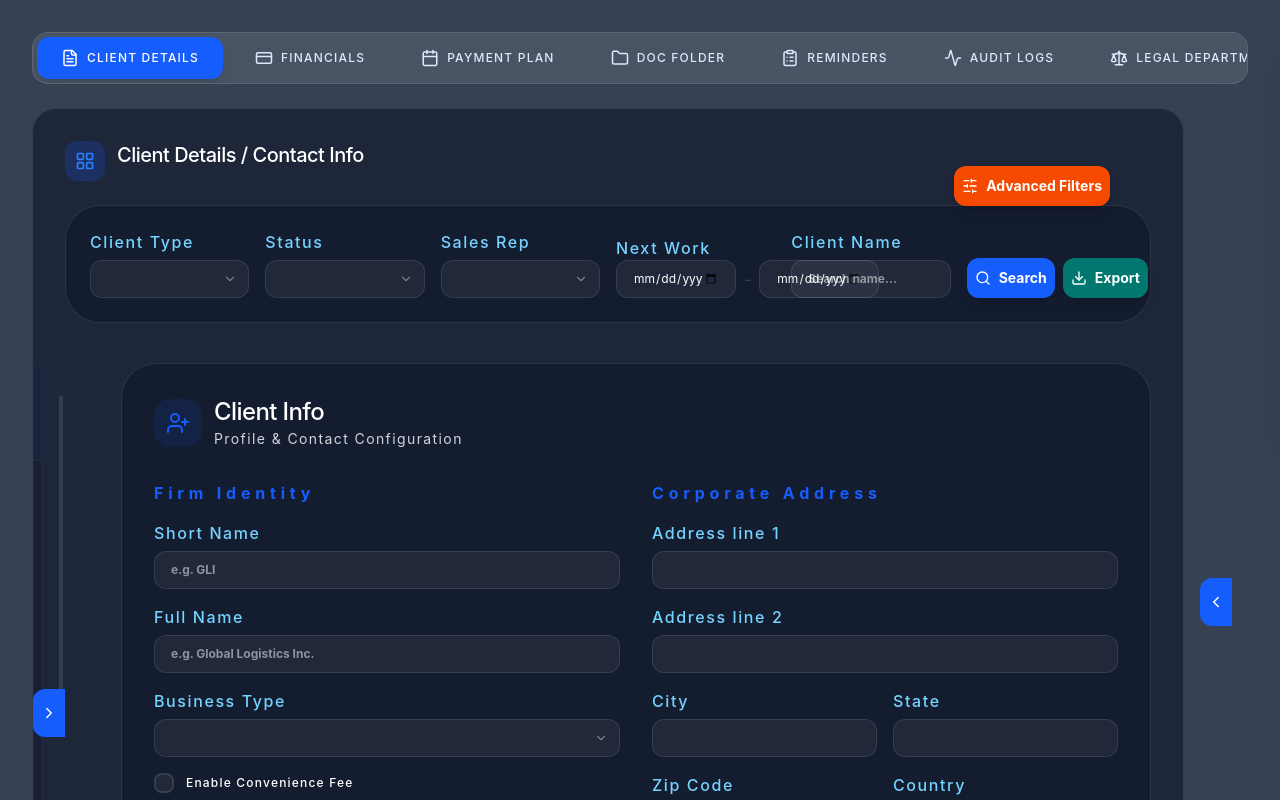
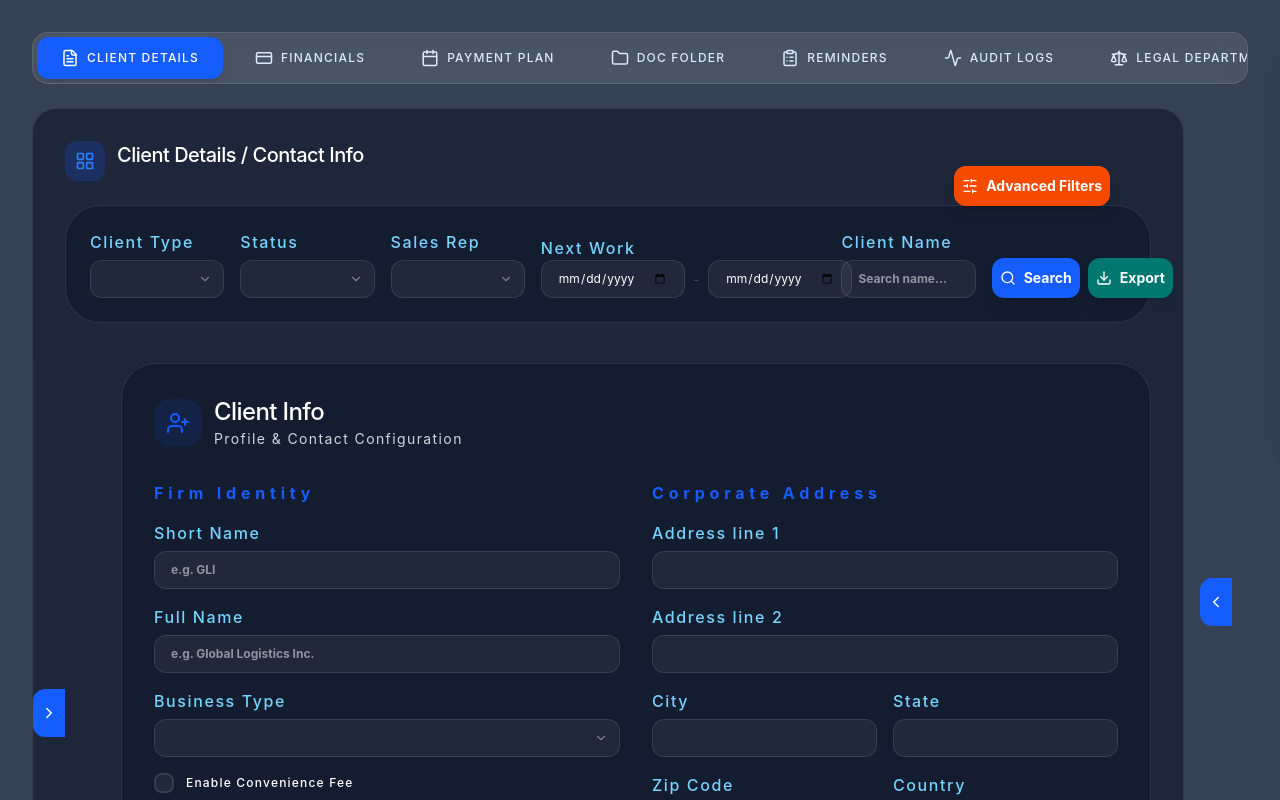
Before and after one commit to pjames001/collections-design, a React (Vite) app: page /client in a window 1280 px wide. Shown: the top 800 px of the page. Built offline with nearby package versions, Linux system fonts and the light colour scheme.

Commit message:
added submenus

```diff
--- a/src/app/components/ClientInfo.tsx
+++ b/src/app/components/ClientInfo.tsx
@@ -78,7 +78,7 @@ export const ClientInfo: React.FC<{ theme: "dark" | "light" }> = ({
 
           {/* Collapsed state placeholder */}
           {!isDrawerOpen && (
-            <div className="ml-4 h-full w-full flex flex-col items-center pt-8 gap-4 opacity-100">
+            <div className="ml-10 h-full w-full flex flex-col items-center pt-8 gap-4 opacity-0">
               <div
                 className={`w-1 h-1/2 rounded-full ${theme === "dark" ? "bg-white/10" : "bg-slate-200"}`}
               />
--- a/src/app/pages/ClientPage.tsx
+++ b/src/app/pages/ClientPage.tsx
@@ -28,9 +28,11 @@ const ClientPage = ({ theme }: { theme: 'dark' | 'light' }) => {
   const categories = [
     "Contact Info",
     "Client Status",
-    "dispute",
-    "experian reports",
-    "settlement"
+    "Activity Code",
+    "Notes",
+    "Custom Fields",
+    "Default Value",
+    "Client Portal Settings"
   ];
 
   const [activeTab, setActiveTab] = useState('client');
@@ -88,11 +90,11 @@ const ClientPage = ({ theme }: { theme: 'dark' | 'light' }) => {
                     <>
                       {/* TOP: SEARCH & FILTER BAR */}
                       <div className={`relative p-6 mb-10 rounded-[35px] border ${theme === 'dark' ? 'bg-slate-900/60 border-white/10' : 'bg-white border-slate-200 shadow-xl shadow-slate-200/20'}`}>
-                        <div className="grid grid-cols-1 md:grid-cols-3 lg:grid-cols-6 gap-4 items-end">
+                        <div className="grid grid-cols-1 md:grid-cols-3 lg:grid-cols-7 gap-4 items-end">
                           <SelectField label="Client Type" options={[]} theme={theme} />
                           <SelectField label="Status" options={[]} theme={theme} />
                           <SelectField label="Sales Rep" options={[]} theme={theme} />
-                          <FromToDate label="Next Work" theme={theme} className='max-w-[120px]' />
+                          <FromToDate label="Next Work" theme={theme} className='col-span-2' />
                           <div className="lg:col-span-1">
                             <InputField label="Client Name" placeholder="Search name..." theme={theme} />
                           </div>
```
